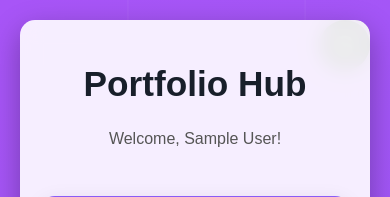
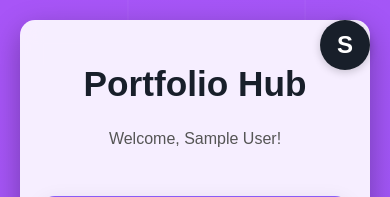
Before and after one commit to mohnish-srshetty/Portfolio, a Node server app: page /portfolio in a window 390 px wide. Shown: the top 197 px of the page. Run offline with Node 20, Linux system fonts and the light colour scheme; the visitor is signed in with stand-in values (Sample User, id 1); some libraries are stand-ins or nearby versions.

Commit message:
Fix profile icon visibility on mobile - add z-index and fixed position

```diff
--- a/public/css/styles.css
+++ b/public/css/styles.css
@@ -276,12 +276,15 @@ html {
   }
 
   .portfolio-avatar {
-    position: absolute;
+    position: fixed;
     top: 20px;
     right: 20px;
     width: 50px;
     height: 50px;
     font-size: 1.5rem;
+    z-index: 1000;
+    background: #181f2a;
+    box-shadow: 0 2px 8px rgba(0, 0, 0, 0.2);
   }
 
   .portfolio-about h2,
```
